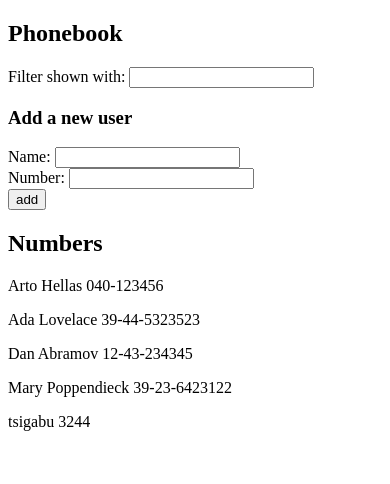
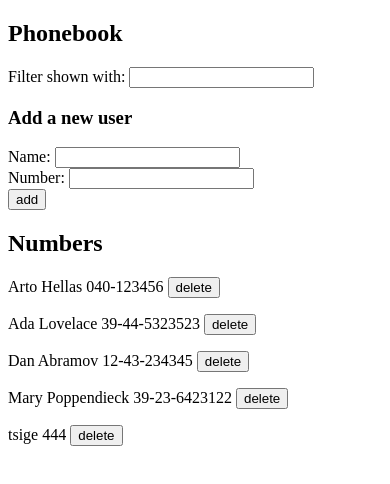
Before and after one commit to tsigemit/full-stack-web-development, a React (Create React App) app in the folder part2/phonebook/: page / in a window 390 px wide. Shown: the top 484 px of the page. Built offline with nearby package versions, Linux system fonts and the light colour scheme; data requests are answered from the project's data file.

Commit message:
implementations of delete and update phonebooks

```diff
--- a/part2/phonebook/db.json
+++ b/part2/phonebook/db.json
@@ -21,8 +21,8 @@
       "id": 4
     },
     {
-      "name": "tsigabu",
-      "number": "3244",
+      "name": "tsige",
+      "number": "444",
       "id": 5
     }
   ]
--- a/part2/phonebook/src/App.js
+++ b/part2/phonebook/src/App.js
@@ -1,9 +1,8 @@
 import React, { useState, useEffect } from 'react'
-import axios from 'axios'
 import Persons from './components/Persons'
 import Filter from './components/Filter'
 import PersonForm from './components/PersonForm'
-import contacts from './services/persons'
+import contacts from './services/functions'
 
 const App = () => {
     const [persons, setPersons] = useState([])
@@ -33,13 +32,38 @@ const App = () => {
         number: newNumber,
         id:persons.length+1
     }
-     contacts.create(nameObject)
-    if (persons.find(peson => peson.name === newName))
-        alert(`${newName} is already added to phonebook`)
+
+    if (persons.find(peson => peson.name === newName)){
+        if(window.confirm(`${newName} is already added to phonebook, replace the old number with a new one?`)){
+            const replaceNumber = persons.filter(person => person.name === newName)
+            let updatePerson = replaceNumber[0]
+            updatePerson.number = newNumber
+            contacts.update(updatePerson.id, updatePerson).then(newContacts => {
+                setPersons(persons.map(person => person.id !== updatePerson.id ? person : newContacts))
+                alert(`${newName}'s number is successfully updated`)
+            })
+    }
+}
     else
+    {
         setPersons(persons.concat(nameObject))
+        contacts.create(nameObject)
+
+    }
+
 }
 
+    const handleDelete = (person) => {
+    if (window.confirm(`Delete ${person.name}`)) {
+            contacts.remove(person.id)
+                .then(() =>(
+                   alert(`${person.name} successfully deleted`)
+                ))
+                .catch(error => (`${person.name} ${error}`))
+            const filtered = persons.filter(pre => pre.id !== person.id)
+            setPersons(filtered)
+        }
+    }
 
     return (
         <div>
@@ -58,7 +82,7 @@ const App = () => {
 
             <h2>Numbers</h2>
 
-            <Persons persons={persons} />
+            <Persons persons={persons} handleDelete={handleDelete} />
         </div>
     )
 }
--- a/part2/phonebook/src/components/Persons.js
+++ b/part2/phonebook/src/components/Persons.js
@@ -1,11 +1,13 @@
 import React from 'react'
 
-const Persons = ({ persons }) => {
+const Persons = ({ persons, handleDelete }) => {
     return (
         <div>
             {persons.map(person => {
                 return (
-                    <p key={person.name}>{person.name} {person.number}</p>)
+                    <p key={person.name}>{person.name} {person.number} <button onClick={() => handleDelete(person)}>delete</button></p>
+                    )
+
             }
             )}
         </div>
--- a/part2/phonebook/src/services/persons.js
+++ b/part2/phonebook/src/services/functions.js
@@ -16,4 +16,10 @@ const update = (id, newObject) => {
     return request.then(response => response.data)
 }
 
-export default { getContacts, create, update }
+
+const remove = (id) => {
+    const request = axios.delete(`${baseUrl}/${id}`)
+    return request.then(response => response.data)
+}
+
+export default { getContacts, create, update, remove }
```
